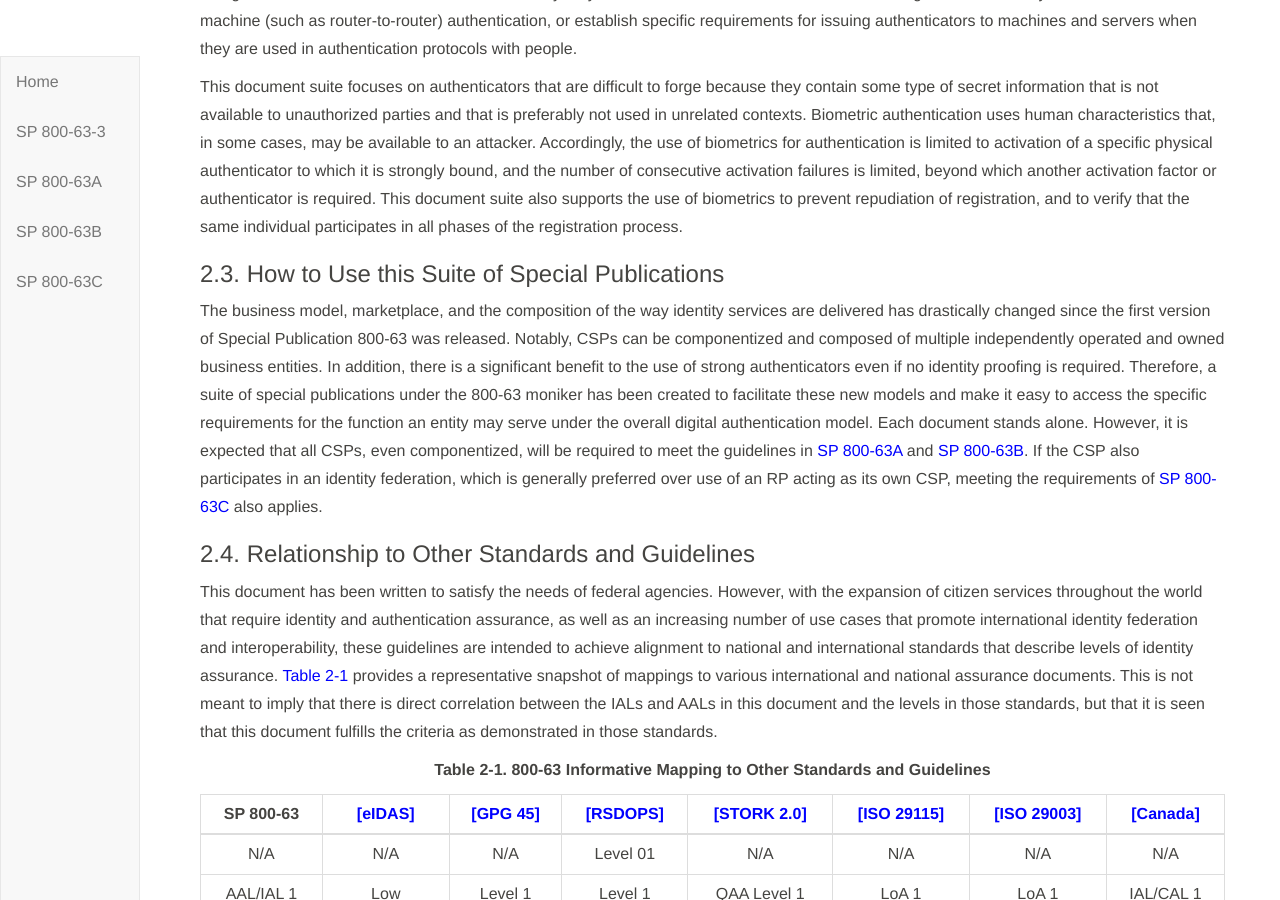
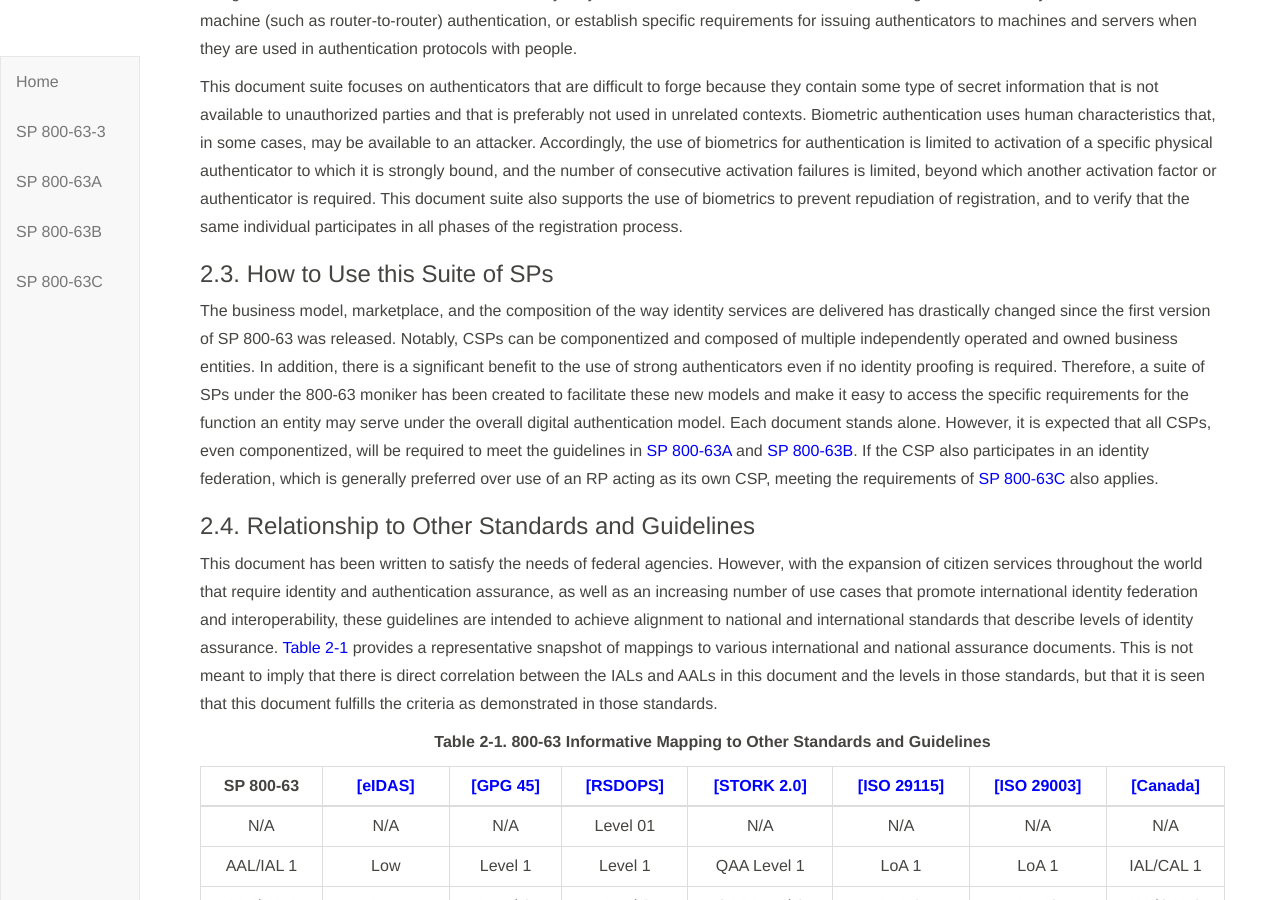
Before and after one commit to usnistgov/800-63-3, a Jekyll site: the page built from sp800-63-3/sec1_2_introduction.md, in a window 1280 px wide and 900 px high, scrolled down 3480 px. Built offline with Jekyll 4.4.1, drawn with Linux system fonts in a browser that asks for light colours; our own code applies the rules of GitHub Pages for plain Markdown files.

Commit message:
Update sec1_2_introduction.md

```diff
--- a/sp800-63-3/sec1_2_introduction.md
+++ b/sp800-63-3/sec1_2_introduction.md
@@ -144,9 +144,9 @@ authentication protocols with people.
 
 This document suite focuses on authenticators that are difficult to forge because they contain some type of secret information that is not available to unauthorized parties and that is preferably not used in unrelated contexts. Biometric authentication uses human characteristics that, in some cases, may be available to an attacker. Accordingly, the use of biometrics for authentication is limited to activation of a specific physical authenticator to which it is strongly bound, and the number of consecutive activation failures is limited, beyond which another activation factor or authenticator is required. This document suite also supports the use of biometrics to prevent repudiation of registration, and to verify that the same individual participates in all phases of the registration process.
 
-### 2.3. How to Use this Suite of Special Publications
+### 2.3. How to Use this Suite of SPs
 
-The business model, marketplace, and the composition of the way identity services are delivered has drastically changed since the first version of Special Publication 800-63 was released.  Notably, CSPs can be componentized and composed of multiple independently operated and owned business entities.  In addition, there is a significant benefit to the use of strong authenticators even if no identity proofing is required.  Therefore, a suite of special publications under the 800-63 moniker has been created to facilitate these new models and make it easy to access the specific requirements for the function an entity may serve under the overall digital authentication model.  Each document stands alone.  However, it is expected that all CSPs, even componentized, will be required to meet the guidelines in [SP 800-63A](sp800-63a.html) and [SP 800-63B](sp800-63b.html).  If the CSP also participates in an identity federation, which is generally preferred over use of an RP acting as its own CSP, meeting the requirements of [SP 800-63C](sp800-63c.html) also applies.
+The business model, marketplace, and the composition of the way identity services are delivered has drastically changed since the first version of SP 800-63 was released.  Notably, CSPs can be componentized and composed of multiple independently operated and owned business entities.  In addition, there is a significant benefit to the use of strong authenticators even if no identity proofing is required.  Therefore, a suite of SPs under the 800-63 moniker has been created to facilitate these new models and make it easy to access the specific requirements for the function an entity may serve under the overall digital authentication model.  Each document stands alone.  However, it is expected that all CSPs, even componentized, will be required to meet the guidelines in [SP 800-63A](sp800-63a.html) and [SP 800-63B](sp800-63b.html).  If the CSP also participates in an identity federation, which is generally preferred over use of an RP acting as its own CSP, meeting the requirements of [SP 800-63C](sp800-63c.html) also applies.
 
 ### 2.4. Relationship to Other Standards and Guidelines
 
```
